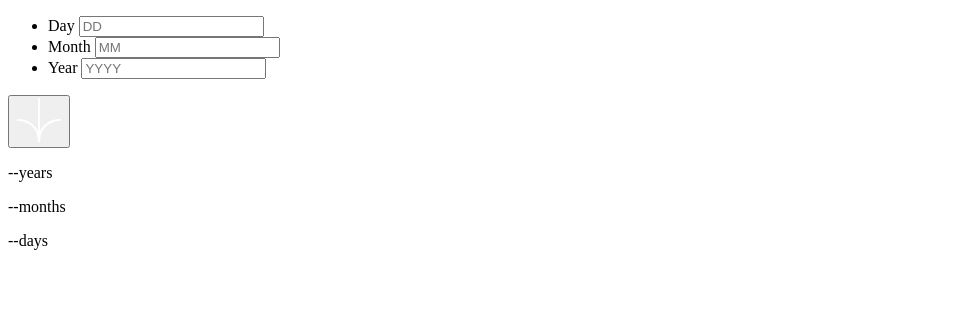
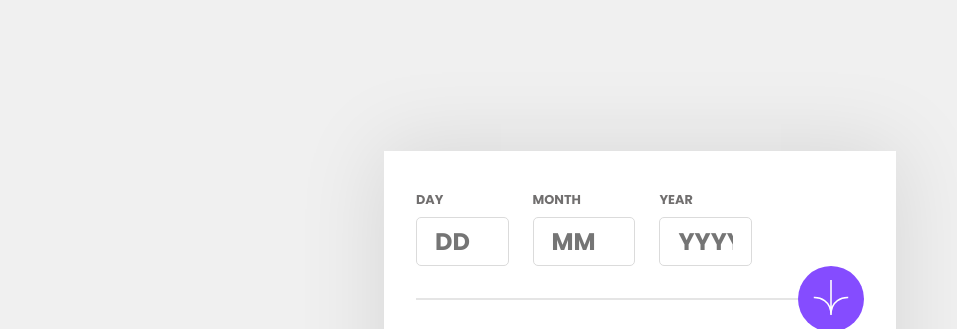
Before and after one commit to enzo-mir/age-calculator-app-main, a plain HTML site: page index.html in a window 1280 px wide. Shown: the top 329 px of the page, without its empty margins (0-957 px from the left). Drawn offline with Linux system fonts and the light colour scheme.

Commit message:
style : desktop view & hover effect

```diff
--- a/index.html
+++ b/index.html
@@ -4,7 +4,7 @@
     <meta charset="UTF-8" />
     <meta name="viewport" content="width=device-width, initial-scale=1.0" />
     <link rel="icon" type="image/png" sizes="32x32" href="./assets/images/favicon-32x32.png" />
-
+    <link rel="stylesheet" href="style.css" />
     <title>Frontend Mentor | Age calculator app</title>
   </head>
   <body>
@@ -23,9 +23,12 @@
           <input type="text" name="year" id="" placeholder="YYYY" />
         </li>
       </ul>
-      <button type="button">
-        <img src="./assets/images/icon-arrow.svg" alt="" />
-      </button>
+      <div id="buttonSection">
+        <hr />
+        <button type="button">
+          <img src="./assets/images/icon-arrow.svg" alt="" />
+        </button>
+      </div>
       <div id="resultCase">
         <p><span id="yearResult">--</span>years</p>
         <p><span id="yearResult">--</span>months</p>
--- /dev/null
+++ b/style.css
@@ -0,0 +1,125 @@
+*,
+*::after,
+*::before {
+  padding: 0;
+  margin: 0;
+  box-sizing: border-box;
+}
+
+@font-face {
+  font-family: "poppins-italic-reg";
+  src: url("./assets/fonts/Poppins-Italic.ttf"), url("./assets/fonts/Poppins-Regular.ttf");
+}
+@font-face {
+  font-family: "poppins-reg";
+  src: url("./assets/fonts/Poppins-Regular.ttf");
+}
+@font-face {
+  font-family: "poppins-italic-extraBold";
+  src: url("./assets/fonts/Poppins-ExtraBoldItalic.ttf");
+}
+@font-face {
+  font-family: "poppins-bold";
+  src: url("./assets/fonts/Poppins-Bold.ttf");
+}
+
+html,
+body {
+  width: 100%;
+  height: 100%;
+  font-family: poppins-reg;
+}
+body {
+  display: grid;
+  place-items: center;
+  background-color: hsl(0, 0%, 94%);
+}
+li {
+  list-style-type: none;
+}
+button {
+  width: fit-content;
+  height: fit-content;
+}
+
+main {
+  position: relative;
+  display: flex;
+  flex-direction: column;
+  width: clamp(300px, 40svw, 600px);
+  background-color: #fff;
+  box-shadow: 0 0 80px 5px rgba(0, 0, 0, 0.1);
+  padding: 2em;
+}
+
+main > ul {
+  display: grid;
+  grid-template-columns: repeat(3, auto);
+  width: 75%;
+  gap: 1.5em;
+}
+
+main > div#buttonSection {
+  display: grid;
+  grid-template-columns: 1fr auto;
+  align-items: center;
+  & > hr {
+    height: fit-content;
+    border: 1px solid rgba(0, 0, 0, 0.1);
+  }
+  & > button {
+    border-radius: 50%;
+    border: 0px;
+    aspect-ratio: 1 / 1;
+    padding: 0.75em;
+    transition: background-color 0.2s ease-out;
+    background-color: hsl(259, 100%, 65%);
+    & > img {
+      width: 80%;
+    }
+    &:hover {
+      cursor: pointer;
+      background-color: hsl(0, 0%, 8%);
+    }
+  }
+}
+
+main > div#resultCase {
+  display: flex;
+  flex-direction: column;
+  justify-content: center;
+  width: 100%;
+  height: 100%;
+  font-family: poppins-italic-extraBold;
+  font-size: 4em;
+  & > p {
+    & > span {
+      color: hsl(259, 100%, 65%);
+      letter-spacing: 0.2ch;
+    }
+  }
+}
+
+input[type="text"] {
+  padding: 0.25em 0.75em;
+  font-family: poppins-bold;
+  font-size: 1.5em;
+  width: 100%;
+  border-radius: 5px;
+  border: 1px solid hsl(0, 0%, 86%);
+
+  &:hover {
+    cursor: pointer;
+  }
+  &:focus {
+    outline: 1px solid hsl(259, 100%, 65%);
+  }
+}
+
+label {
+  font-family: poppins-bold;
+  font-size: 0.8em;
+  color: hsl(0, 1%, 44%);
+  text-transform: uppercase;
+  line-height: 4ch;
+}
```
